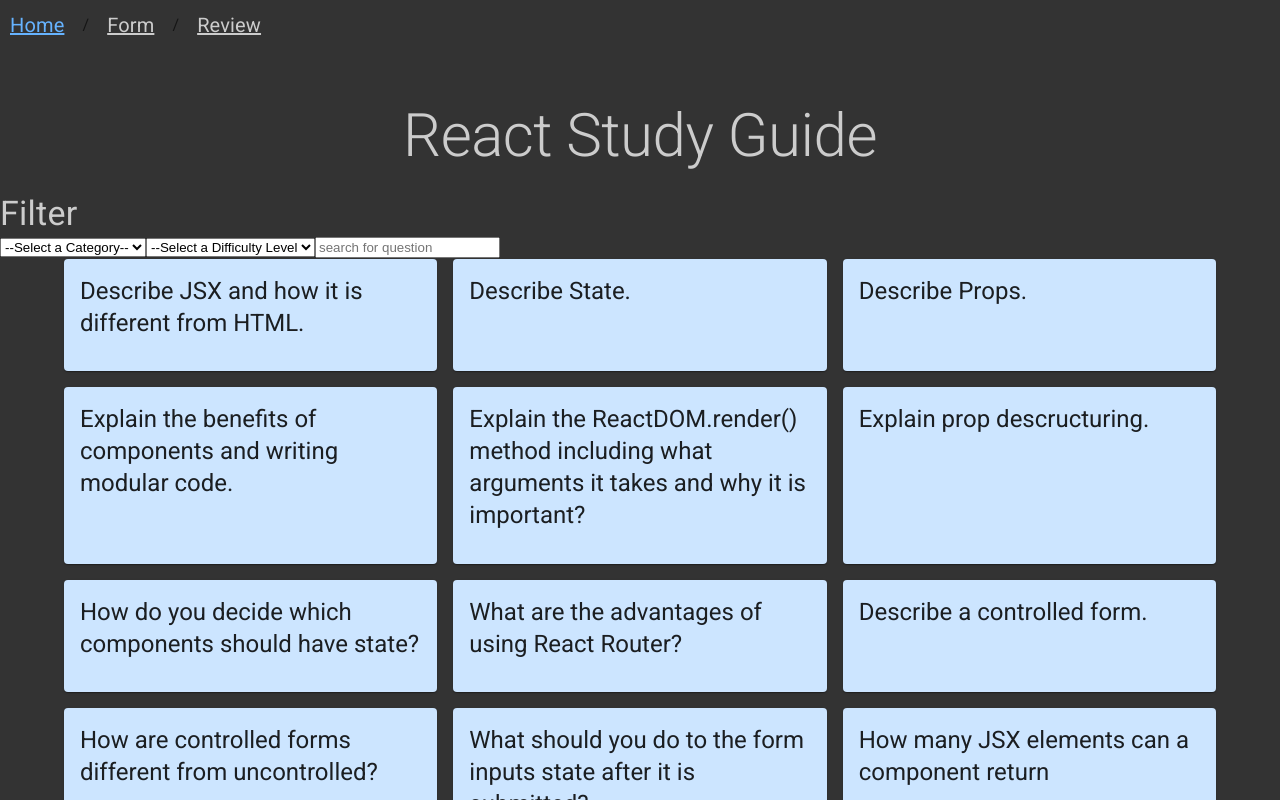
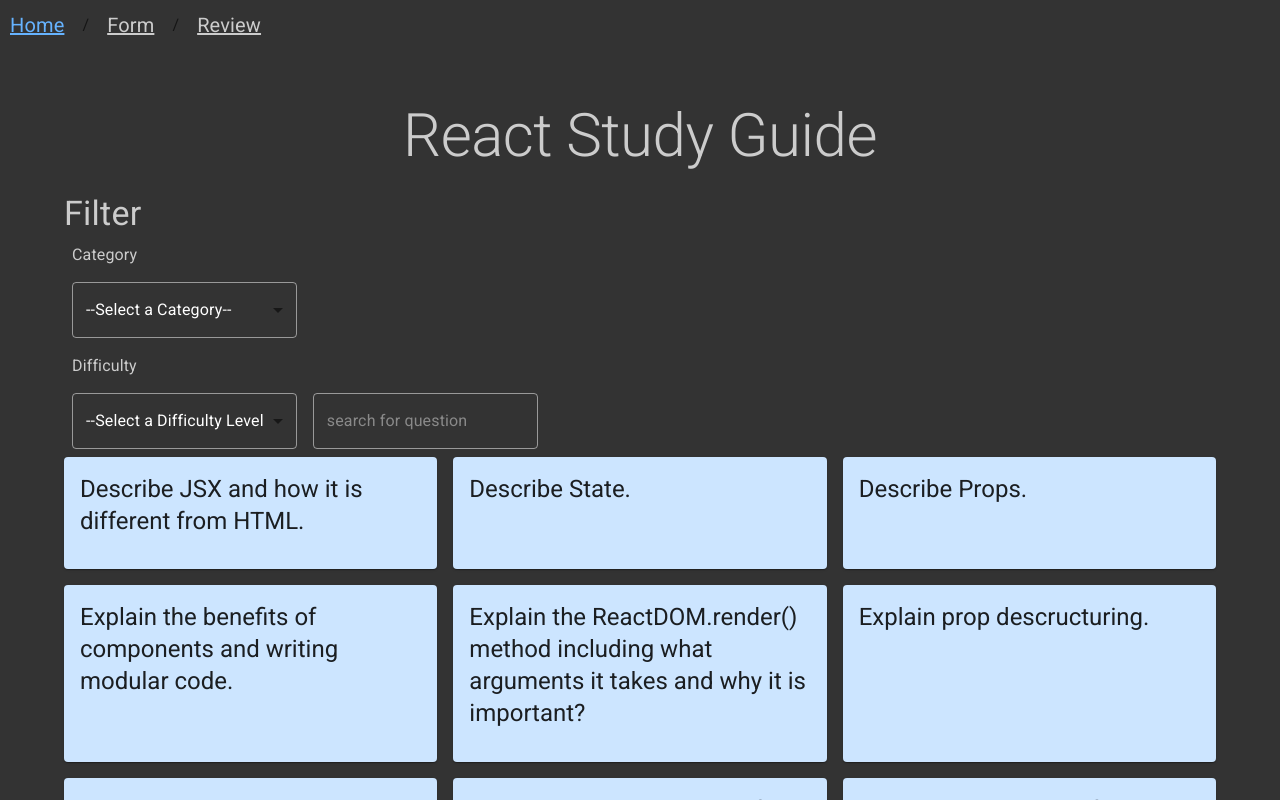
Before and after one commit to CooleyWC/project-phase-2, a React (Create React App) app in the folder my-app/: page / in a window 1280 px wide. Shown: the top 800 px of the page. Built offline with nearby package versions, Linux system fonts and the light colour scheme; data requests are answered from the project's data file.

Commit message:
added styling to Filter

```diff
--- a/my-app/src/Filter.js
+++ b/my-app/src/Filter.js
@@ -1,33 +1,47 @@
-import { Typography } from '@mui/material';
+import { Container, TextField, Typography } from '@mui/material';
 import React from 'react';
+import Box from '@mui/material/Box';
+import InputLabel from '@mui/material/InputLabel';
+import MenuItem from '@mui/material/MenuItem';
+import FormControl from '@mui/material/FormControl';
+import Select from '@mui/material/Select';
 
 
 const Filter = ({handleCategoryFilter, filteredQuestions, handleDifficultyFilter, difficultyFilter, search, handleSearchChange}) => {
 
     return (
         <div>
+            <Container>
             <Typography variant='h4' className='filter'>Filter</Typography>
-            <label>
-                <select onChange={handleCategoryFilter} value={filteredQuestions}>
-                    <option value='all'>--Select a Category--</option>
-                    <option value='jsx'>JSX</option>
-                    <option value='components-props'>Components-Props</option>
-                    <option value='state'>State</option>
-                    <option value='router'>Router</option>
-                </select>
-            </label>
-            <label>
-                <select onChange={handleDifficultyFilter} value={difficultyFilter}>
-                    <option value='all'>--Select a Difficulty Level</option>
-                    <option value='easy'>Easy</option>
-                    <option value='medium'>Medium</option>
-                    <option value='advanced'>Advanced</option>
-                </select>
-            </label>
-            <label>
-                <input type='text' placeholder='search for question' onChange={handleSearchChange} value={search}/>
-            </label>
+            <Box   sx={{
+        '& > :not(style)': { m: 1, width: '25ch' },
+      }}>
+
+            <InputLabel sx={{color: '#cccccc'}}>Category</InputLabel>
+                <Select  onChange={handleCategoryFilter} value={filteredQuestions}>
+                    <MenuItem value='all'>--Select a Category--</MenuItem>
+                    <MenuItem value='jsx'>JSX</MenuItem>
+                    <MenuItem value='components-props'>Components-Props</MenuItem>
+                    <MenuItem value='state'>State</MenuItem>
+                    <MenuItem value='router'>Router</MenuItem>
+                </Select>
+
+
+            <InputLabel sx={{color: '#cccccc'}}>Difficulty</InputLabel>
+                <Select onChange={handleDifficultyFilter} value={difficultyFilter}>
+                    <MenuItem value='all'>--Select a Difficulty Level</MenuItem>
+                    <MenuItem value='easy'>Easy</MenuItem>
+                    <MenuItem value='medium'>Medium</MenuItem>
+                    <MenuItem value='advanced'>Advanced</MenuItem>
+                </Select>
+
+
+                <TextField id='outlined-basic' placeholder='search for question' onChange={handleSearchChange} value={search}/>
+
+            </Box>
+            </Container>
         </div>
+
     );
 };
 
--- a/my-app/src/theme.js
+++ b/my-app/src/theme.js
@@ -12,7 +12,26 @@ const theme = createTheme({
         background: {
             default: '#333333'
         }
-    }
-})
+    },
+    components: {
+        MuiInputBase: {
+          styleOverrides: {
+            root: {
+              color: '#fff', // Set the text color
+              '& .MuiOutlinedInput-notchedOutline': {
+                borderColor: 'rgba(255, 255, 255, 0.5)' // Set the outline color
+              },
+              '&:hover .MuiOutlinedInput-notchedOutline': {
+                borderColor: '#6c5ce7'// Set the hover outline color
+              },
+              '&.Mui-focused .MuiOutlinedInput-notchedOutline': {
+                borderColor: '#fff' // Set the focused outline color
+              }
+            }
+          }
+        }
+      }
+    });
+
 
 export default theme;
```
